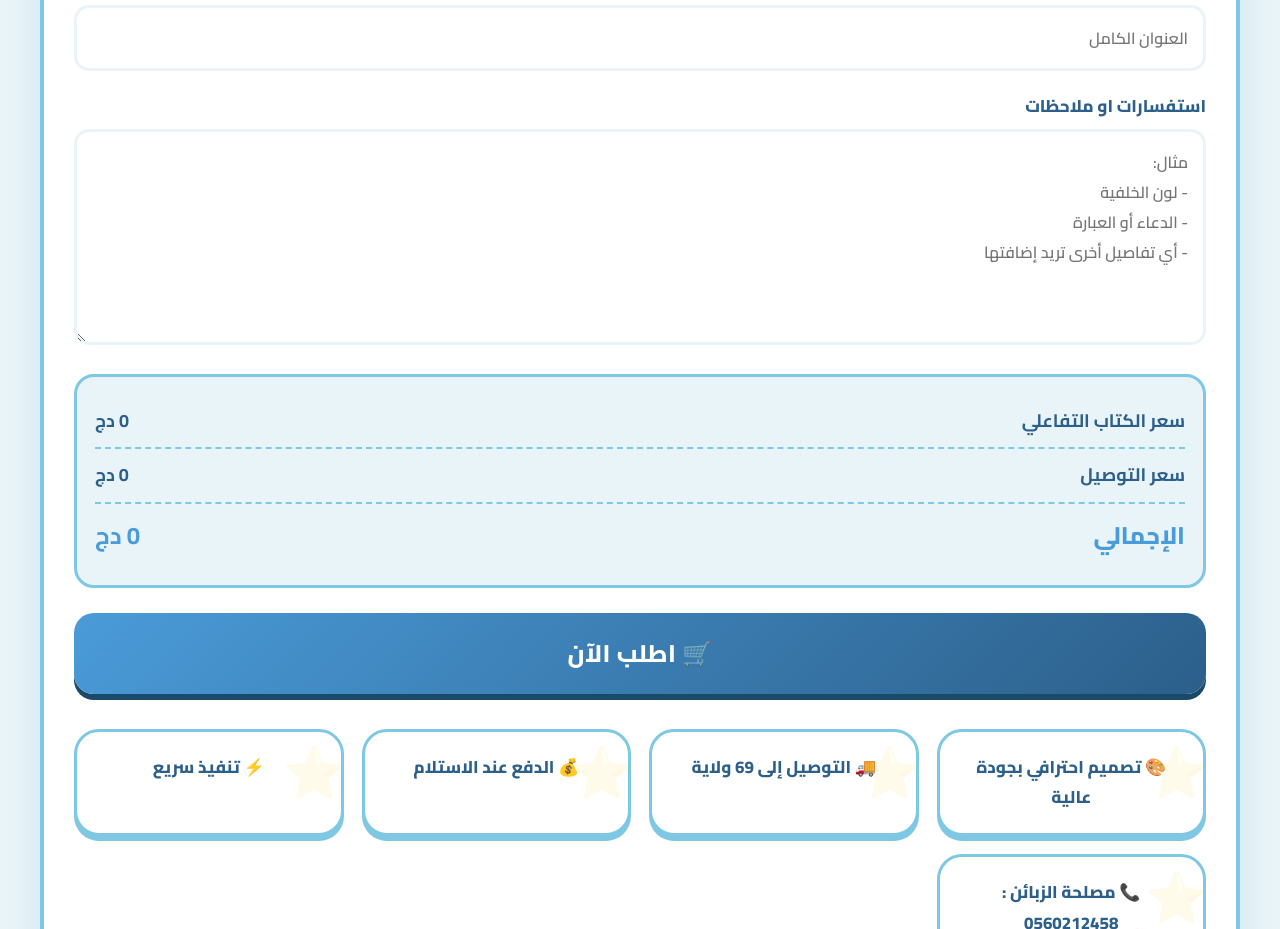
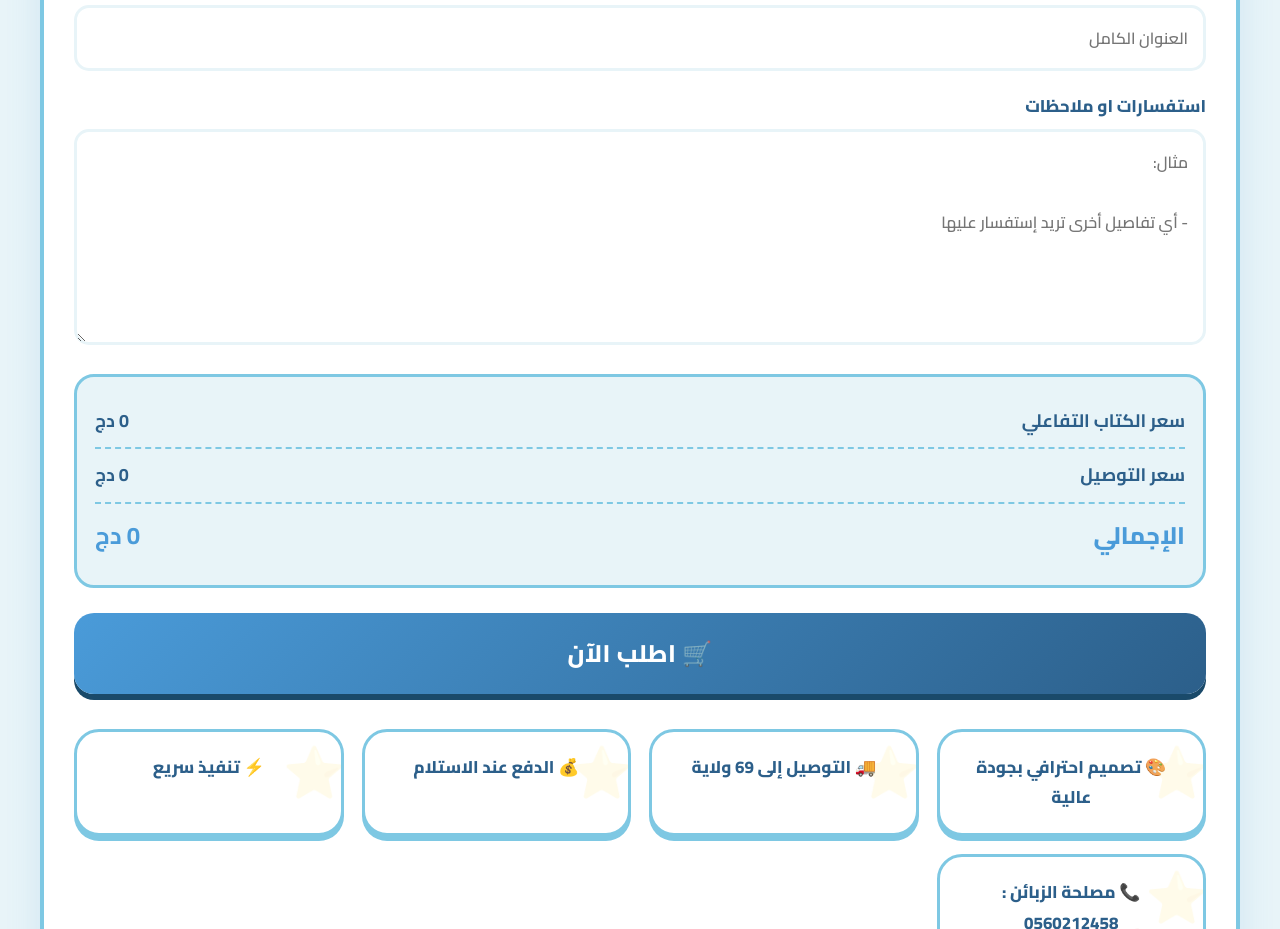
Before and after one commit to nassimbensbaa/Happy-Kids-DZ, a website: page index.html in a window 1280 px wide. Shown: the part 2367-3296 px from the top of the page. Drawn offline with Linux system fonts and the light colour scheme; no server answers.

Commit message:
Update index.html

```diff
--- a/index.html
+++ b/index.html
@@ -357,9 +357,8 @@
                 id="notes"
                 rows="6"
                 placeholder="مثال:
-- لون الخلفية
-- الدعاء أو العبارة
-- أي تفاصيل أخرى تريد إضافتها"></textarea>
+
+- أي تفاصيل أخرى تريد إستفسار عليها"></textarea>
 
         </div>
 
```
